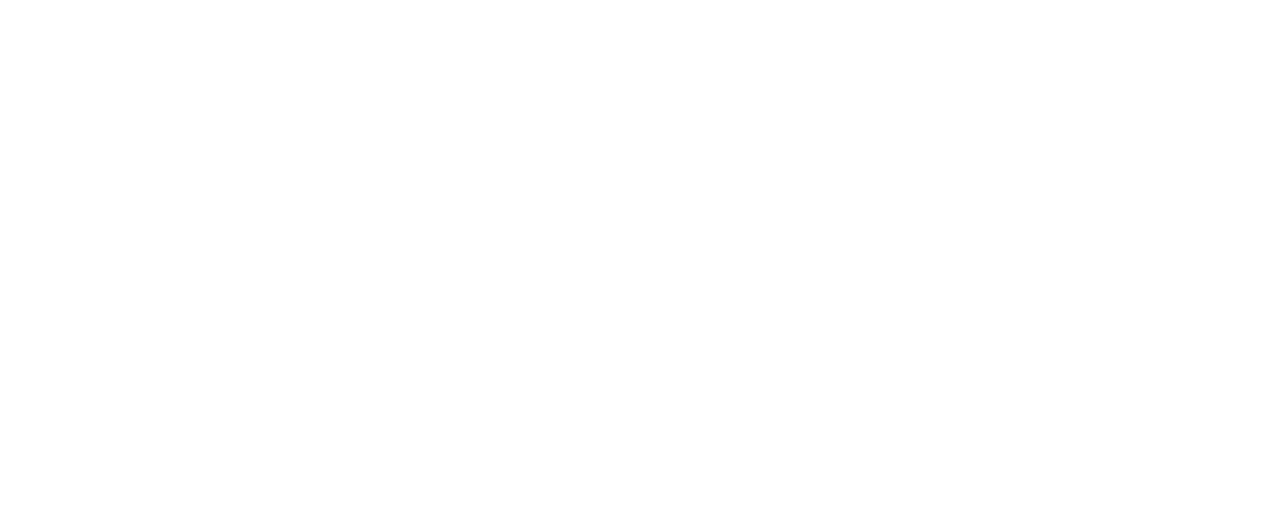
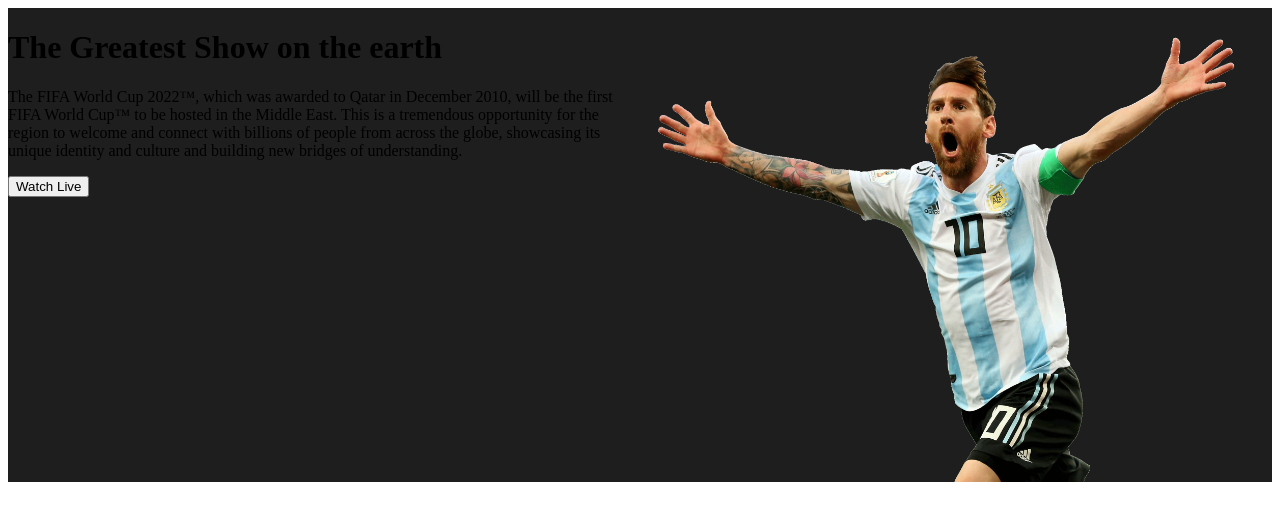
Before and after one commit to YasinSajeeb/my-second-assignment, a plain HTML site: page index.html in a window 1280 px wide. Drawn offline with Linux system fonts and the light colour scheme.

Commit message:
first commit

```diff
--- a/css/style.css
+++ b/css/style.css
@@ -0,0 +1,11 @@
+header{
+    display: flex;
+    background-color: #1E1E1E;
+}
+.banner-text, .banner-img{
+    width: 50%;
+}
+.banner-img img{
+    width: 100%;
+    display: block;
+}
--- a/index.html
+++ b/index.html
@@ -8,6 +8,15 @@
     <link rel="stylesheet" href="css/style.css">
 </head>
 <body>
-
+    <header>
+        <div class="banner-text">
+            <h1>The Greatest Show on the earth</h1>
+            <p>The FIFA World Cup 2022™, which was awarded to Qatar in December 2010, will be the first FIFA World Cup™ to be hosted in the Middle East. This is a tremendous opportunity for the region to welcome and connect with billions of people from across the globe, showcasing its unique identity and culture and building new bridges of understanding.</p>
+            <button>Watch Live</button>
+        </div>
+        <div class="banner-img">
+            <img src="images/Messi.png" alt="">
+        </div>
+    </header>
 </body>
 </html>
```
Also changed, not shown: images/Messi.png (added).
